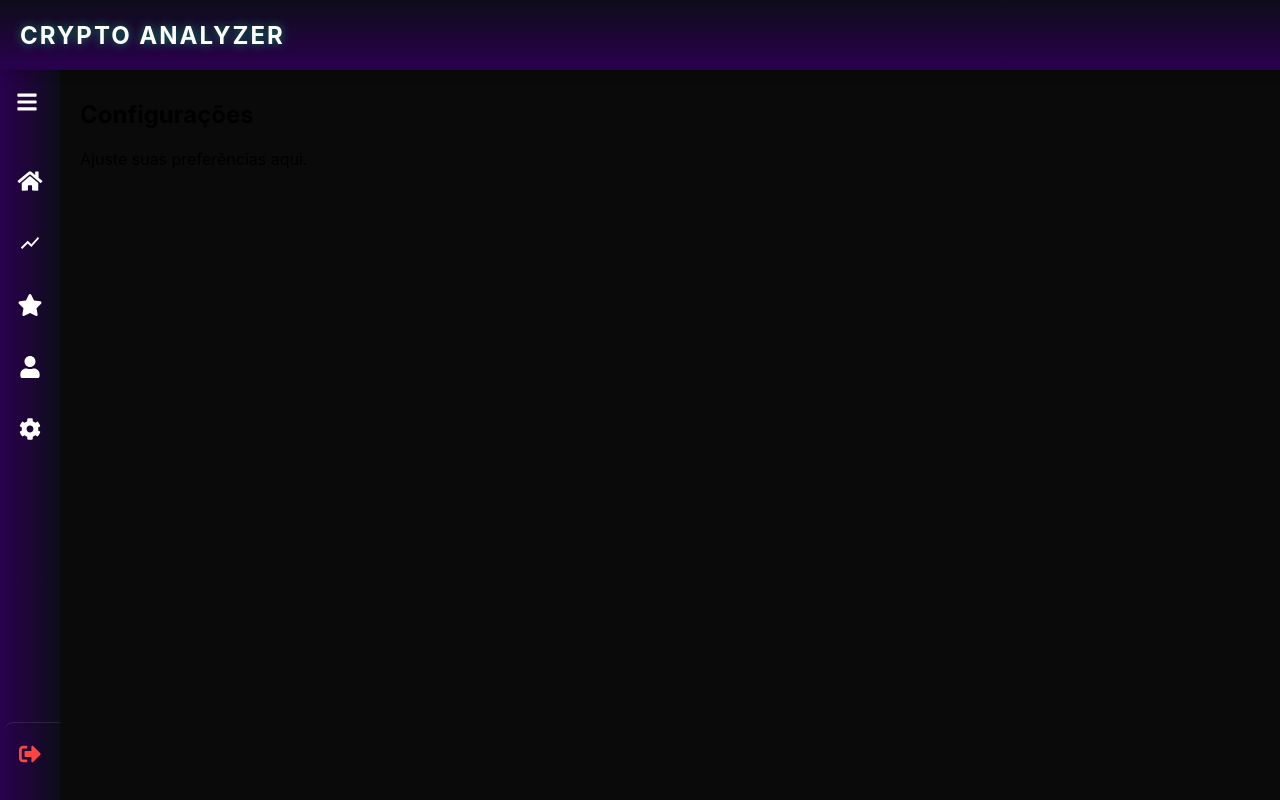
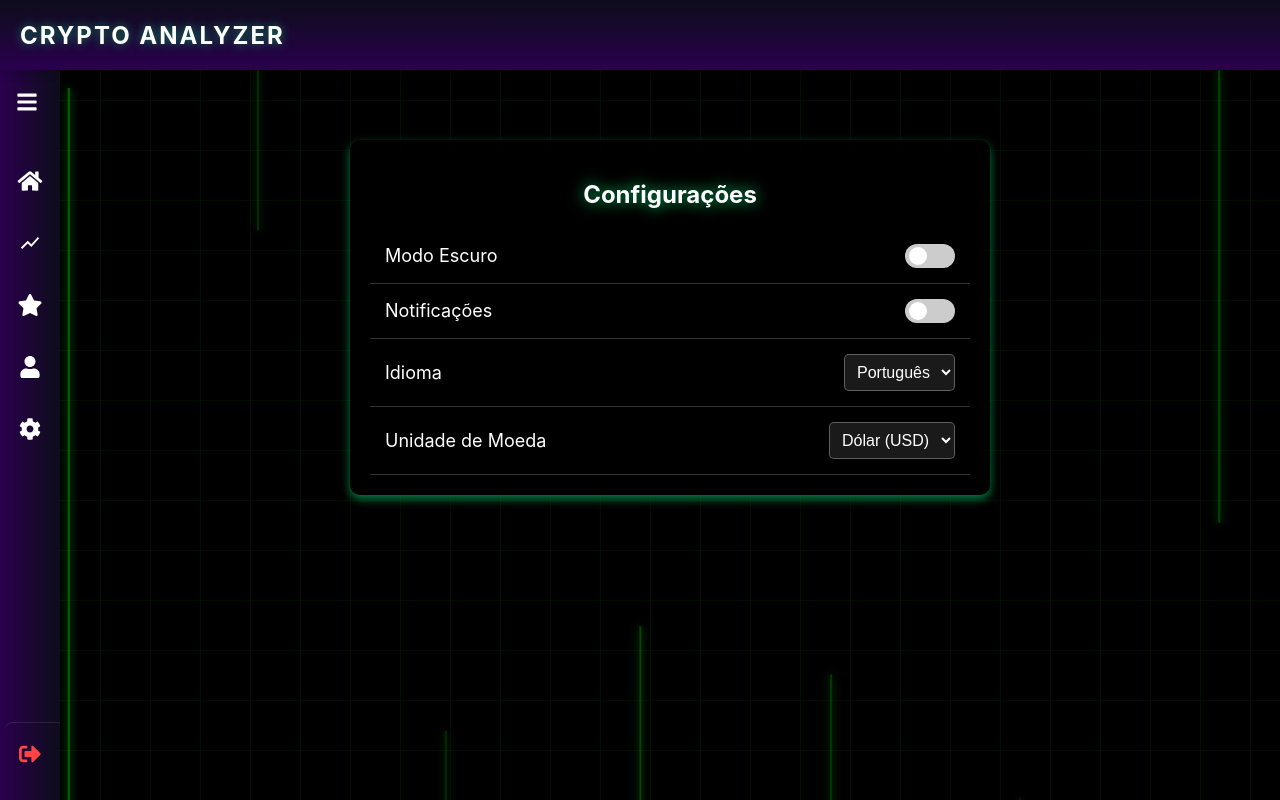
Before and after one commit to FelipeTeixeira20/Projeto_Marcelo, a React (Create React App) app in the folder frontend/: page /settings in a window 1280 px wide. Built offline with nearby package versions, Linux system fonts and the light colour scheme; no server answers; sample sign-in values are in the browser's storage.

Commit message:
analise de mercado andando...

```diff
--- /dev/null
+++ b/frontend/src/context/SettingsContext.js
@@ -0,0 +1,39 @@
+import React, { createContext, useState, useEffect } from "react";
+
+// Criando o contexto
+export const SettingsContext = createContext();
+
+export const SettingsProvider = ({ children }) => {
+  // Estado inicial carregado do localStorage
+  const [darkMode, setDarkMode] = useState(
+    localStorage.getItem("darkMode") === "true"
+  );
+  const [notifications, setNotifications] = useState(
+    localStorage.getItem("notifications") === "true"
+  );
+  const [language, setLanguage] = useState(
+    localStorage.getItem("language") || "pt"
+  );
+  const [currency, setCurrency] = useState(
+    localStorage.getItem("currency") || "USD"
+  );
+
+  // Aplicar mudanças no localStorage quando os estados mudam
+  useEffect(() => {
+    localStorage.setItem("darkMode", darkMode);
+    localStorage.setItem("notifications", notifications);
+    localStorage.setItem("language", language);
+    localStorage.setItem("currency", currency);
+
+    // Aplica o tema escuro/claro no body
+    document.body.classList.toggle("dark-mode", darkMode);
+  }, [darkMode, notifications, language, currency]);
+
+  return (
+    <SettingsContext.Provider
+      value={{ darkMode, setDarkMode, notifications, setNotifications, language, setLanguage, currency, setCurrency }}
+    >
+      {children}
+    </SettingsContext.Provider>
+  );
+};
--- a/frontend/src/pages/MarketAnalysis.css
+++ b/frontend/src/pages/MarketAnalysis.css
@@ -5,14 +5,13 @@
     max-width: 1200px;
     margin: 0 auto;
     min-height: 100vh;
-    border-radius: 8px;
-    box-shadow: 0px 2px 10px rgba(0, 0, 0, 0.2);
     position: relative;
     background: transparent;
     color: white;
     overflow: hidden;
 }
 
+/* 🔥 Fundo animado com linhas verdes */
 .animated-background {
     position: fixed;
     top: 0;
@@ -41,7 +40,21 @@
     100% { transform: translateY(100%) translateX(-5px); opacity: 0.2; }
 }
 
-/* Caixa de filtro de exchanges */
+/* 🔥 Títulos */
+h2 {
+    text-align: center;
+    font-size: 2rem;
+    margin-bottom: 10px;
+    text-shadow: 0 0 15px rgba(0, 255, 136, 0.8);
+}
+
+p {
+    text-align: center;
+    font-size: 1rem;
+    color: rgba(255, 255, 255, 0.8);
+}
+
+/* 🔥 Caixa de filtro de exchanges */
 .exchange-box {
     background: rgba(0, 0, 0, 0.8);
     padding: 20px;
@@ -81,41 +94,31 @@
     color: white;
 }
 
-/* Filtro de Comparação */
-.filter-box {
-    text-align: center;
-    margin-top: 20px;
+/* 🔥 Filtro de Comparação */
+.search-filter-container {
+    display: flex;
+    justify-content: center;
+    gap: 15px;
+    margin-top: 15px;
 }
 
-.filter-buttons {
-    display: flex;
-    justify-content: center;
-    gap: 10px;
-    flex-wrap: wrap;
+.search-input {
+    background: rgba(255, 255, 255, 0.1);
+    border: 1px solid rgba(255, 255, 255, 0.3);
+    color: white;
+    font-size: 16px;
+    padding: 8px;
+    border-radius: 5px;
+    cursor: pointer;
+    outline: none;
 }
 
-.filter-button {
-    padding: 12px 18px;
-    background: rgba(255, 255, 255, 0.1);
-    border-radius: 10px;
-    border: 2px solid transparent;
-    color: #ccc;
-    font-size: 15px;
-    cursor: pointer;
-    transition: all 0.3s ease-in-out;
-    min-width: 120px;
-    text-align: center;
-}
-
-.filter-button:hover {
-    filter: brightness(1.2);
+.search-input:hover {
     background: rgba(255, 255, 255, 0.2);
 }
 
-.filter-button.active {
-    background: rgba(255, 255, 255, 0.3);
-    color: white;
-    border: 2px solid #6b01c9;
+.search-input option {
+    background: black;
 }
 
 /* 🔥 Estilização dos Cards de Comparação */
@@ -128,7 +131,7 @@
 }
 
 .comparison-card {
-    background: rgba(255, 255, 255, 0.1);
+    background: rgba(0, 0, 0, 0.8);
     padding: 15px;
     border-radius: 10px;
     text-align: center;
@@ -137,11 +140,12 @@
     position: relative;
     cursor: pointer;
     animation: fadeIn 0.5s ease-in-out;
+    box-shadow: 0px 0px 15px rgba(0, 255, 136, 0.8);
 }
 
 .comparison-card:hover {
     transform: scale(1.05);
-    box-shadow: 0 4px 15px rgba(255, 255, 255, 0.2);
+    box-shadow: 0 4px 15px rgba(0, 255, 136, 0.8);
 }
 
 .comparison-card h3 {
@@ -156,31 +160,45 @@
     margin: 5px 0;
 }
 
+/* 🔥 Cores para os valores de lucro e taxas */
 .profit.positive {
     color: #00ff00;
     font-weight: bold;
+    text-shadow: 0 0 8px rgba(0, 255, 0, 0.8);
 }
 
 .profit.negative {
     color: #ff0000;
     font-weight: bold;
+    text-shadow: 0 0 8px rgba(255, 0, 0, 0.8);
 }
 
 .funding-rate.positive {
     color: #00ff00;
     font-weight: bold;
+    text-shadow: 0 0 8px rgba(0, 255, 0, 0.8);
 }
 
 .funding-rate.negative {
     color: #ff0000;
     font-weight: bold;
+    text-shadow: 0 0 8px rgba(255, 0, 0, 0.8);
 }
 
+/* 🔥 Spread */
+.spread {
+    font-weight: bold;
+    color: #ffd700; /* Amarelo */
+    text-shadow: 0 0 8px rgba(255, 215, 0, 0.8);
+}
+
+/* 🔥 Animação de FadeIn nos Cards */
 @keyframes fadeIn {
     from { opacity: 0; transform: scale(0.9); }
     to { opacity: 1; transform: scale(1); }
 }
 
+/* 🔥 Responsividade */
 @media (max-width: 768px) {
     .comparisons-container {
         grid-template-columns: repeat(auto-fill, minmax(180px, 1fr));
--- /dev/null
+++ b/frontend/src/pages/Settings.css
@@ -0,0 +1,130 @@
+/* 🟢 Container principal */
+.settings-container {
+    max-width: 600px;
+    margin: 60px auto;
+    padding: 20px;
+    background: rgba(0, 0, 0, 0.3);
+    border-radius: 10px;
+    box-shadow: 0 4px 10px rgba(0, 255, 136, 0.5);
+    backdrop-filter: blur(10px);
+    text-align: center;
+    color: white;
+}
+
+/* 🟢 Título */
+h2 {
+    font-size: 24px;
+    margin-bottom: 20px;
+    text-shadow: 0 0 15px rgba(0, 255, 136, 0.8);
+}
+
+/* 🟢 Cada configuração */
+.setting-item {
+    display: flex;
+    justify-content: space-between;
+    align-items: center;
+    padding: 15px;
+    border-bottom: 1px solid rgba(255, 255, 255, 0.2);
+    font-size: 18px;
+}
+
+/* 🟢 Switch customizado */
+.switch {
+    position: relative;
+    display: inline-block;
+    width: 50px;
+    height: 24px;
+}
+
+.switch input {
+    opacity: 0;
+    width: 0;
+    height: 0;
+}
+
+.slider {
+    position: absolute;
+    cursor: pointer;
+    top: 0;
+    left: 0;
+    right: 0;
+    bottom: 0;
+    background-color: #ccc;
+    transition: 0.4s;
+    border-radius: 24px;
+}
+
+.slider:before {
+    position: absolute;
+    content: "";
+    height: 18px;
+    width: 18px;
+    left: 4px;
+    bottom: 3px;
+    background-color: white;
+    transition: 0.4s;
+    border-radius: 50%;
+}
+
+input:checked + .slider {
+    background-color: #00ff88;
+}
+
+input:checked + .slider:before {
+    transform: translateX(26px);
+}
+
+/* 🟢 Estilizando os selects */
+select {
+    background: rgba(255, 255, 255, 0.1);
+    border: 1px solid rgba(255, 255, 255, 0.3);
+    color: white;
+    font-size: 16px;
+    padding: 8px;
+    border-radius: 5px;
+    cursor: pointer;
+    outline: none;
+}
+
+select:hover {
+    background: rgba(255, 255, 255, 0.2);
+}
+
+/* 🟢 Fundo animado */
+.crypto-background {
+    position: fixed;
+    top: 0;
+    left: 0;
+    width: 100vw;
+    height: 100vh;
+    background: black;
+    z-index: -1;
+}
+
+.crypto-background .animated-lines div {
+    position: absolute;
+    width: 2px;
+    height: 100vh;
+    background: rgba(0, 255, 0, 0.5);
+    box-shadow: 0 0 10px rgba(0, 255, 0, 0.8);
+    animation: moveLines 6s infinite linear;
+    opacity: 0.6;
+}
+
+/* 🟢 Animação do fundo */
+@keyframes moveLines {
+    0% { transform: translateY(-100%) translateX(0); opacity: 0.2; }
+    50% { opacity: 1; transform: translateY(50%) translateX(5px); }
+    100% { transform: translateY(100%) translateX(-5px); opacity: 0.2; }
+}
+
+/* 🟢 Responsividade */
+@media (max-width: 768px) {
+    .settings-container {
+        width: 90%;
+    }
+
+    .setting-item {
+        font-size: 16px;
+    }
+}
--- a/frontend/src/pages/Settings.js
+++ b/frontend/src/pages/Settings.js
@@ -1,13 +1,77 @@
-import React from "react";
+import React, { useContext } from "react";
 import Layout from "../components/Layout";
+import CryptoBackground from "../components/CryptoBackground";
+import { SettingsContext } from "../context/SettingsContext";
+import "./Settings.css";
 
 const Settings = () => {
-    return (
-        <Layout>
-            <h2>Configurações</h2>
-            <p>Ajuste suas preferências aqui.</p>
-        </Layout>
-    );
+  const {
+    darkMode, setDarkMode,
+    notifications, setNotifications,
+    language, setLanguage,
+    currency, setCurrency
+  } = useContext(SettingsContext);
+
+  return (
+    <Layout>
+      <CryptoBackground />
+
+      <div className="settings-container">
+        <h2>Configurações</h2>
+
+        {/* 🔥 Modo Escuro (Agora funciona de verdade!) */}
+        <div className="setting-item">
+          <span>Modo Escuro</span>
+          <label className="switch">
+            <input
+              type="checkbox"
+              checked={darkMode}
+              onChange={() => setDarkMode(!darkMode)}
+            />
+            <span className="slider round"></span>
+          </label>
+        </div>
+
+        {/* 🔥 Notificações (Pode ser usado no futuro para alertas de preço) */}
+        <div className="setting-item">
+          <span>Notificações</span>
+          <label className="switch">
+            <input
+              type="checkbox"
+              checked={notifications}
+              onChange={() => setNotifications(!notifications)}
+            />
+            <span className="slider round"></span>
+          </label>
+        </div>
+
+        {/* 🔥 Idioma (Agora altera textos do sistema!) */}
+        <div className="setting-item">
+          <span>Idioma</span>
+          <select
+            value={language}
+            onChange={(e) => setLanguage(e.target.value)}
+          >
+            <option value="pt">Português</option>
+            <option value="en">Inglês</option>
+          </select>
+        </div>
+
+        {/* 🔥 Unidade de Moeda (Será aplicado no dashboard de preços) */}
+        <div className="setting-item">
+          <span>Unidade de Moeda</span>
+          <select
+            value={currency}
+            onChange={(e) => setCurrency(e.target.value)}
+          >
+            <option value="USD">Dólar (USD)</option>
+            <option value="BRL">Real (BRL)</option>
+            <option value="EUR">Euro (EUR)</option>
+          </select>
+        </div>
+      </div>
+    </Layout>
+  );
 };
 
 export default Settings;
```
Also changed, not shown: frontend/src/App.js (+6 -6 lines), frontend/src/pages/MarketAnalysis.js (+118 -51 lines).
